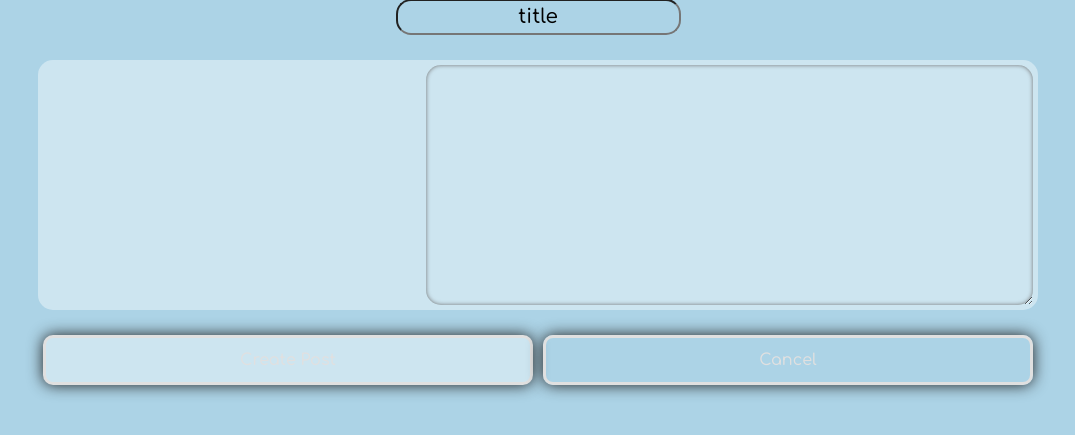
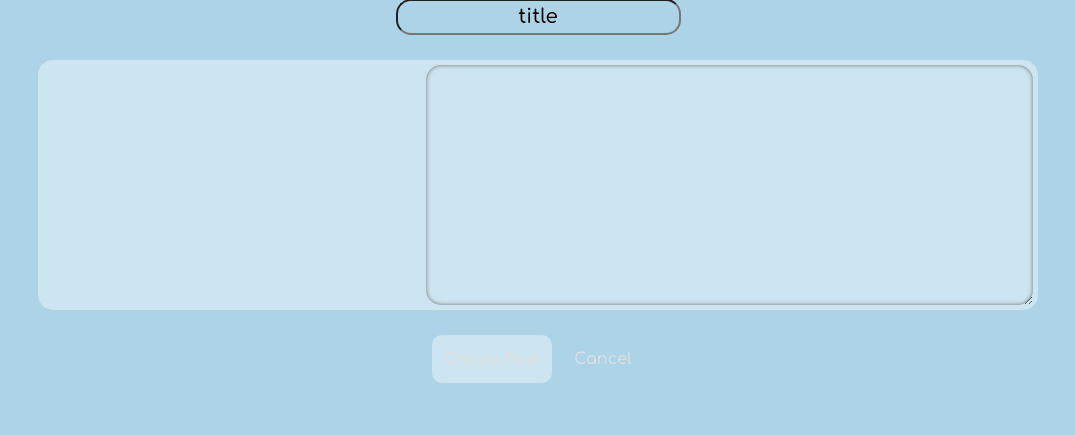
Before and after one commit to pietelite/pegasus, a Django app: template reels/templates/reels/post_creation.html in a window 1280 px wide. Shown: the part 189-624 px from the top of the page, without its empty margins (102-1177 px from the left). Run offline with Django 3.2, Linux system fonts and the light colour scheme; the template is opened without the code that fills it, so the values that code supplies are empty; parts of the project's set-up code (start-up, migrations or seed data) failed here and were passed over; some libraries are stand-ins or nearby versions.

Commit message:
edit button style

```diff
--- a/reels/static/reels/style.css
+++ b/reels/static/reels/style.css
@@ -84,10 +84,9 @@ body {
 
 button {
     background-color: #104060;
-    box-shadow: 0px 0px 15px #202020;
-    border: none;
+    border-color: transparent;
+    border-style: solid;
     border-radius: 10px;
     color: #E0E0E0;
     padding: 10px;
-    width: 100%;
 }
```
